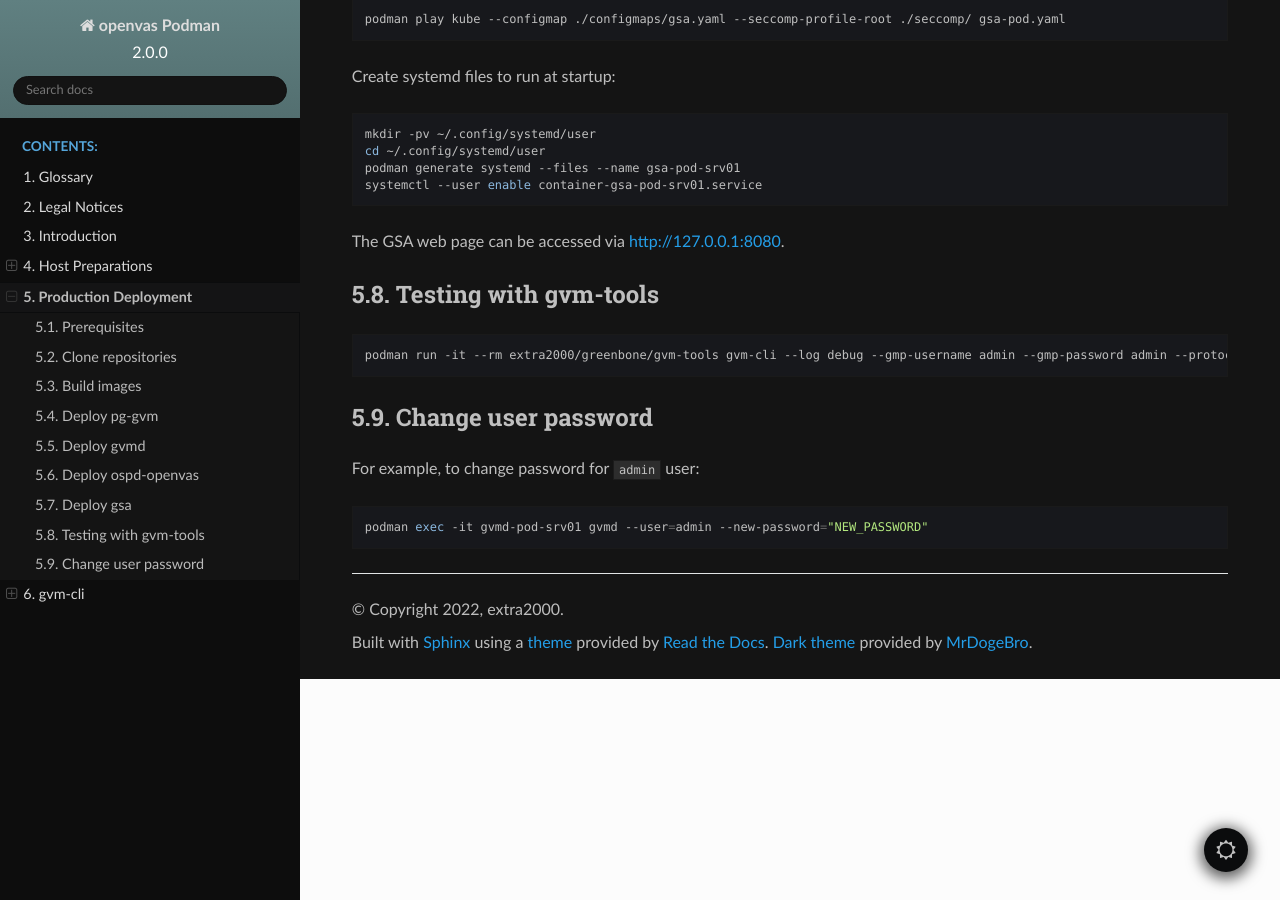
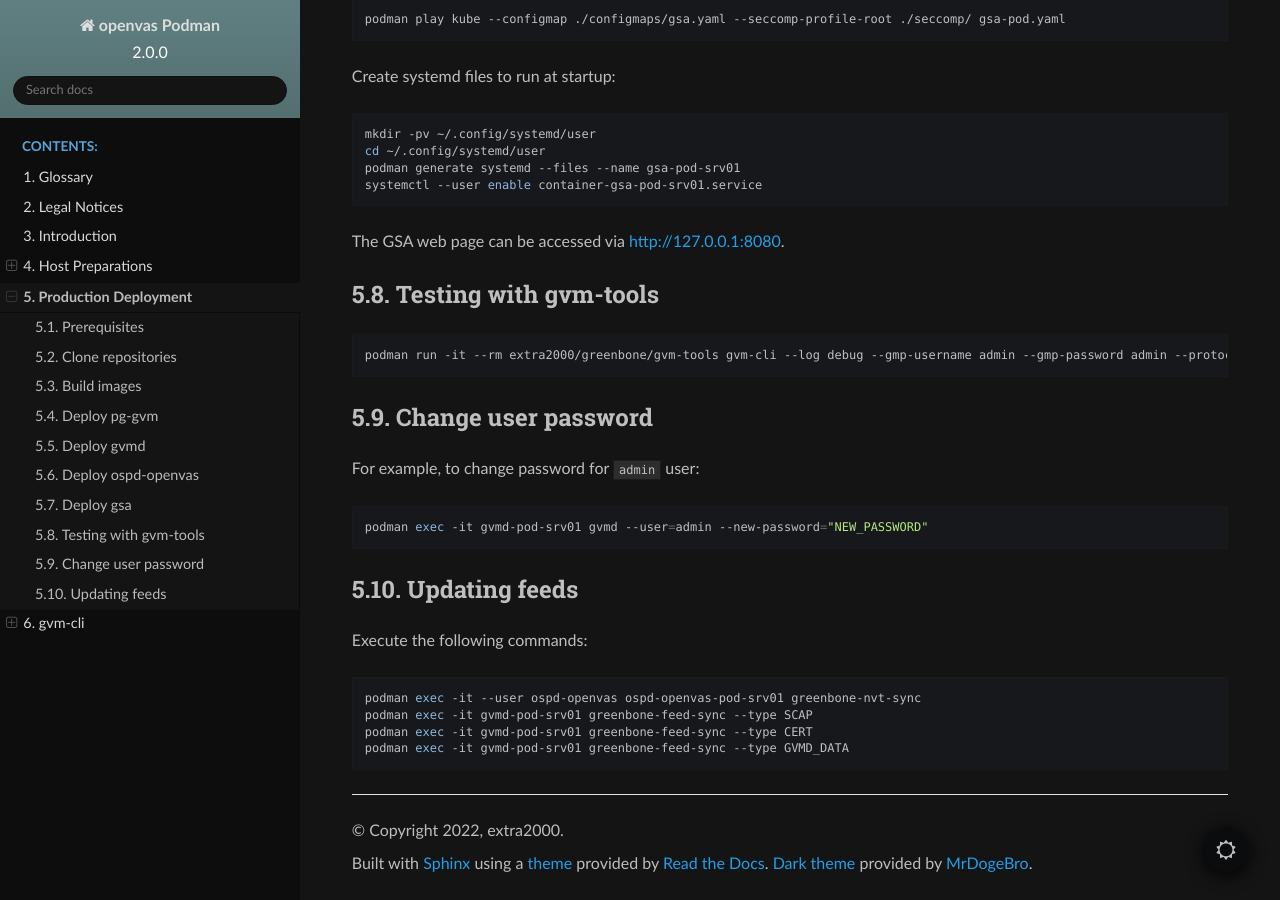
Before and after one commit to extra2000/gvm-podman, a Sphinx documentation site: the page built from docs/source/deployment_production.rst, in a window 1280 px wide and 900 px high, scrolled down 5894 px. Built offline with Sphinx 7.4.7 and the Read the Docs theme 2.0.0, drawn with Linux system fonts in a browser that asks for light colours.

Commit message:
docs(deployment): add instruction for updating feeds

```diff
--- a/docs/source/deployment_production.rst
+++ b/docs/source/deployment_production.rst
@@ -331,3 +331,15 @@
 .. code-block:: bash
 
     podman exec -it gvmd-pod-srv01 gvmd --user=admin --new-password="NEW_PASSWORD"
+
+Updating feeds
+--------------
+
+Execute the following commands:
+
+.. code-block:: bash
+
+    podman exec -it --user ospd-openvas ospd-openvas-pod-srv01 greenbone-nvt-sync
+    podman exec -it gvmd-pod-srv01 greenbone-feed-sync --type SCAP
+    podman exec -it gvmd-pod-srv01 greenbone-feed-sync --type CERT
+    podman exec -it gvmd-pod-srv01 greenbone-feed-sync --type GVMD_DATA
```
